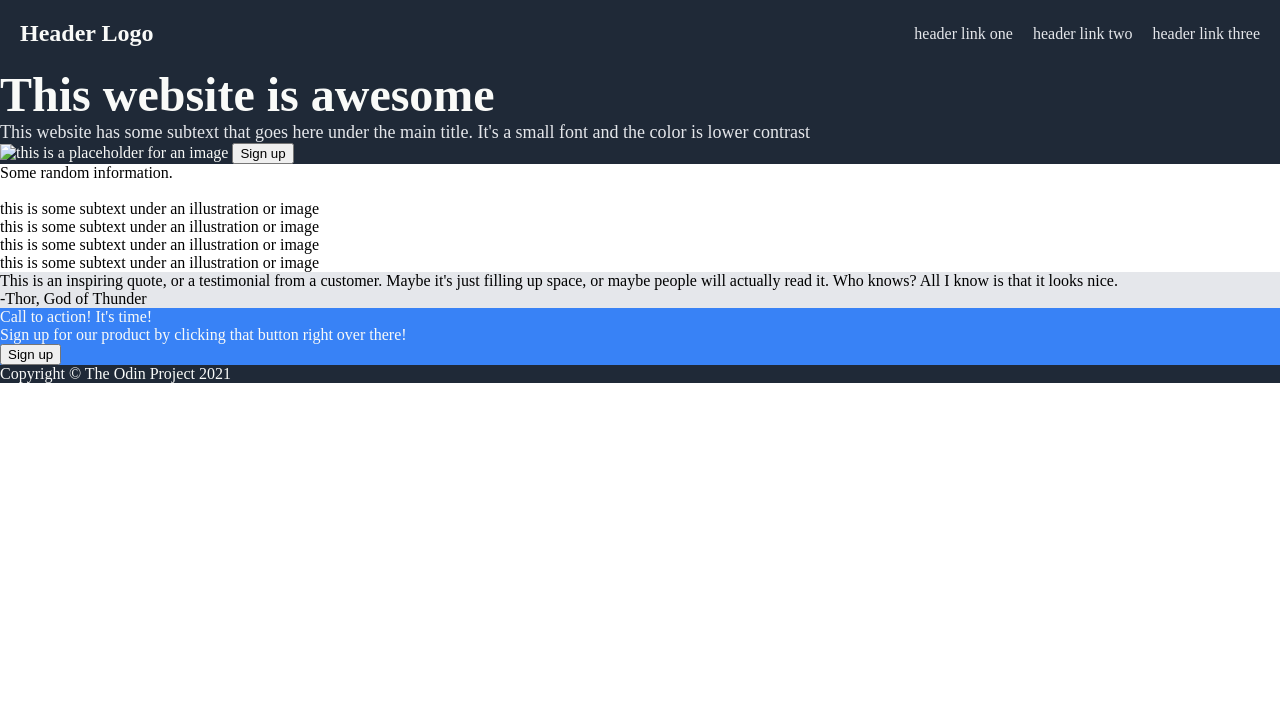
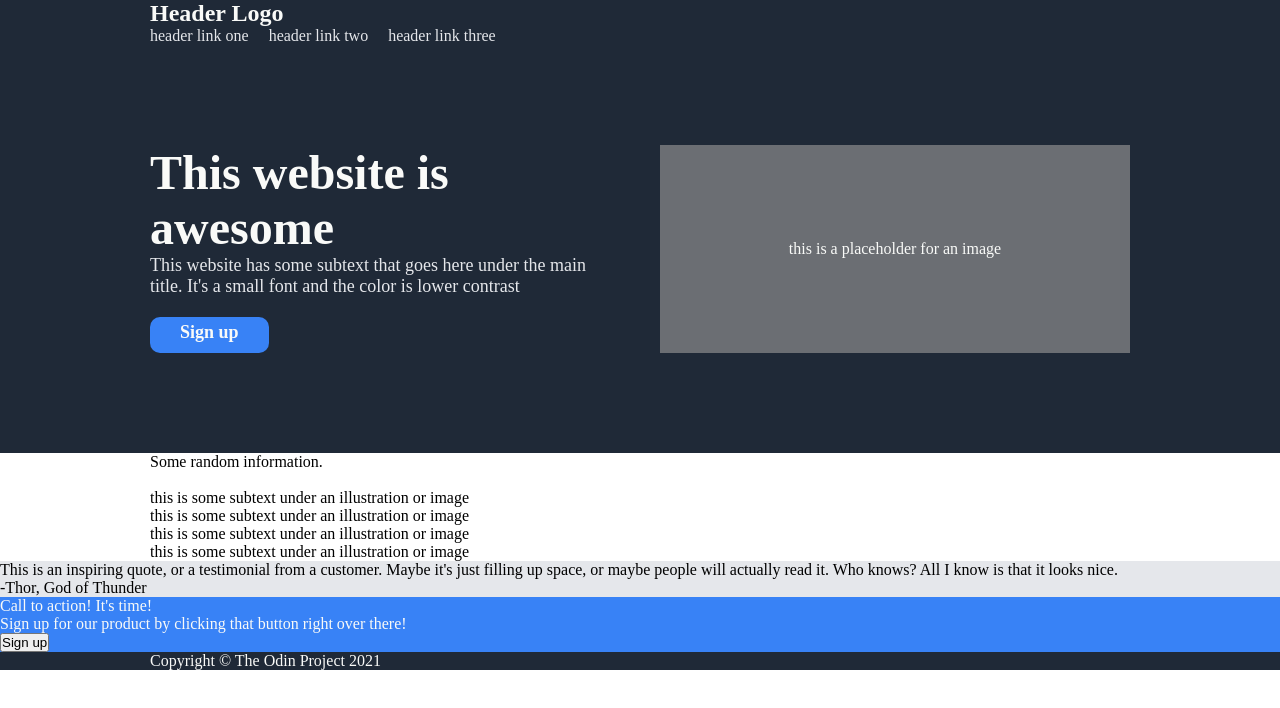
Before and after one commit to chronushan/Flex-LandingPage, a plain HTML site: page index.html in a window 1280 px wide. Drawn offline with Linux system fonts and the light colour scheme.

Commit message:
Finish header and hero sections

```diff
--- a/index.html
+++ b/index.html
@@ -8,23 +8,23 @@
 	</head>
 	<body>
 		<header>
-			<div>
 			<h1>Header Logo</h1>
 			<ul>
 				<li><a href="">header link one</a></li>
 				<li><a href="">header link two</a></li>
 				<li><a href="">header link three</a></li>
 			</ul>
-			</div>
 		</header>
 		<div class="hero">
+			<div class="left">
 				<p class="maintxt">This website is awesome</p>
 				<p class="subtxt">
-				This website has some subtext that goes here under the main title. It's
-				a small font and the color is lower contrast
+					This website has some subtext that goes here under the main title.
+					It's a small font and the color is lower contrast
 				</p>
-			<img src="" alt="this is a placeholder for an image" />
-			<button>Sign up</button>
+				<a href="">Sign up</a>
+			</div>
+			<div class="image">this is a placeholder for an image</div>
 		</div>
 		<div class="mid1">
 			<p>Some random information.</p>
--- a/style.css
+++ b/style.css
@@ -1,6 +1,6 @@
 * {
 	margin: 0;
-	padding: 90;
+	padding: 0;
 }
 .hero,
 footer,
@@ -20,10 +20,10 @@ li {
 	list-style-type: none;
 	color: #e5e7eb;
 }
-header div {
+.header {
 	display: flex;
 	justify-content: space-between;
-	padding: 20px;
+	padding: 15px 20px;
 }
 ul {
 	display: flex;
@@ -50,3 +50,50 @@ ul {
 	font-size: 18px;
 	color: #e5e7eb;
 }
+
+header,
+.hero,
+.mid1,
+footer {
+	padding: 0 150px;
+}
+
+.left {
+	display: flex;
+	flex-direction: column;
+}
+.hero {
+	display: flex;
+	justify-content: space-between;
+	padding-top: 100px;
+	padding-bottom: 100px;
+	align-content: center;
+	gap: 40px;
+}
+
+.left a {
+	display: flex;
+	align-self: flex-start;
+	background-color: #3882f6;
+	color: #f9faf8;
+	padding: 5px 30px;
+	padding-bottom: 10px;
+	border-radius: 10px;
+	box-shadow: none;
+	align-content: center;
+	margin-top: 20px;
+	font-weight: bold;
+	font-size: 18px;
+}
+
+.hero .left,
+.hero > .image {
+	flex-basis: 50%;
+}
+
+.image {
+	background-color: #6b6e73;
+	text-align: center;
+	justify-content: center;
+	align-content: center;
+}
```
Lines whose indentation alone changed are shown as unchanged.
